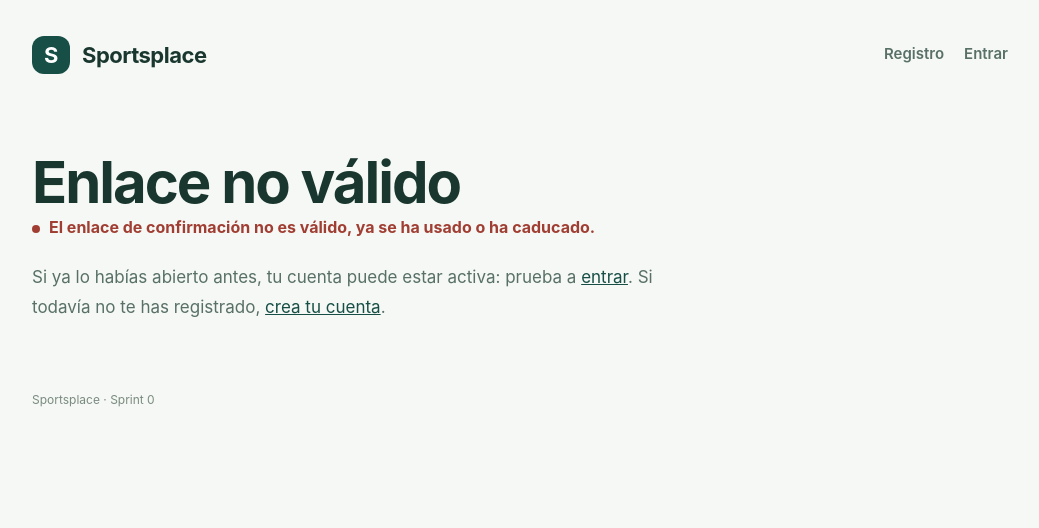
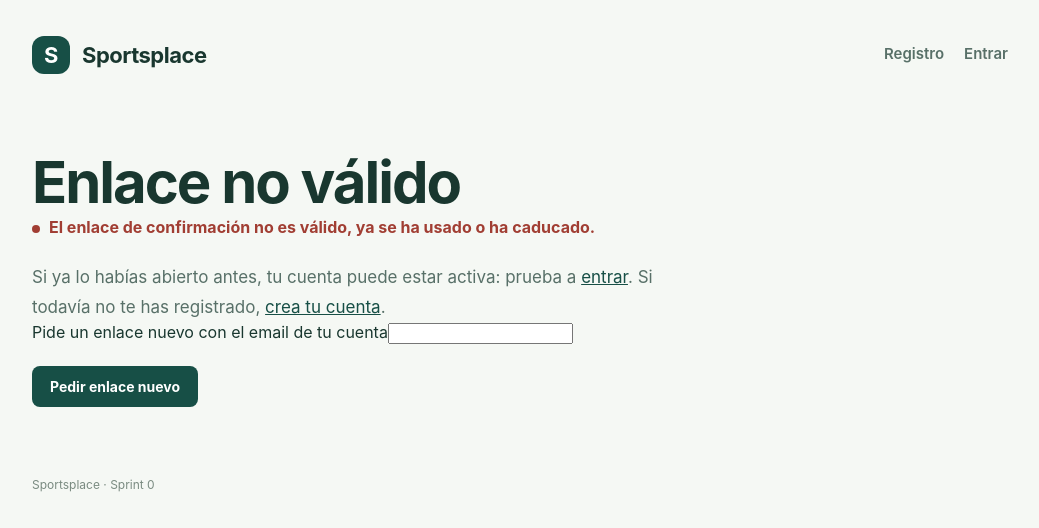
Before and after one commit to UB-ES-A4-2026/sportsplace, a React (Vite) app in the folder frontend/: page /confirmar-email in a window 1280 px wide. Shown: the top 528 px of the page, without its empty margins (120-1159 px from the left). Built offline with nearby package versions, Linux system fonts and the light colour scheme.

Commit message:
US-66: pedir un enlace de confirmación nuevo desde la pantalla de enlace no válido

```diff
--- /dev/null
+++ b/frontend/src/components/ReenviarConfirmacion.jsx
@@ -0,0 +1,67 @@
+import { useState } from 'react';
+import { api, ErrorApi } from '../api/cliente.js';
+
+const EMAIL = /^[^\s@]+@[^\s@]+\.[^\s@]+$/;
+
+// US-66: pide un enlace de confirmación nuevo (POST /api/auth/reenviar-confirmacion).
+// El servidor responde 204 aunque el email no tenga cuenta, para no revelar qué emails están registrados,
+// así que el mensaje de éxito es siempre el mismo.
+export default function ReenviarConfirmacion() {
+  const [email, setEmail] = useState('');
+  const [error, setError] = useState('');
+  const [enviando, setEnviando] = useState(false);
+  const [enviado, setEnviado] = useState(false);
+
+  async function enviar(evento) {
+    evento.preventDefault();
+    if (enviando) return;
+
+    const valor = email.trim();
+    if (valor === '') return setError('El email es obligatorio.');
+    if (!EMAIL.test(valor)) return setError('El email no es válido.');
+
+    setError('');
+    setEnviando(true);
+    try {
+      await api('/auth/reenviar-confirmacion', { method: 'POST', body: { email: valor } });
+      setEnviado(true);
+    } catch (fallo) {
+      if (!(fallo instanceof ErrorApi)) throw fallo;
+      // DATOS_INVALIDOS trae details.email; DEMASIADOS_INTENTOS, AUTH_NO_DISPONIBLE y SIN_CONEXION, su mensaje.
+      setError(fallo.details?.email ?? fallo.message);
+    } finally {
+      setEnviando(false);
+    }
+  }
+
+  if (enviado) {
+    return (
+      <p className="intro-text" role="status">
+        Si hay una cuenta pendiente con ese email, te hemos enviado un enlace nuevo. Ábrelo para confirmarla
+        (el enlace anterior ya no funciona). Mira también la carpeta de spam.
+      </p>
+    );
+  }
+
+  return (
+    <form className="formulario" onSubmit={enviar} noValidate>
+      <div className="campo">
+        <label htmlFor="reenvio-email">Pide un enlace nuevo con el email de tu cuenta</label>
+        <input
+          id="reenvio-email"
+          name="email"
+          type="email"
+          autoComplete="email"
+          value={email}
+          onChange={(evento) => { setEmail(evento.target.value); setError(''); }}
+          aria-invalid={error ? 'true' : undefined}
+          aria-describedby={error ? 'reenvio-email-error' : undefined}
+        />
+        {error && <p id="reenvio-email-error" className="campo-error" role="alert">{error}</p>}
+      </div>
+      <button type="submit" disabled={enviando}>
+        {enviando ? 'Enviando…' : 'Pedir enlace nuevo'}
+      </button>
+    </form>
+  );
+}
--- a/frontend/src/pages/ConfirmarEmailPage.jsx
+++ b/frontend/src/pages/ConfirmarEmailPage.jsx
@@ -1,6 +1,7 @@
 import { useEffect, useRef, useState } from 'react';
 import { Link, useSearchParams } from 'react-router';
 import { api, ErrorApi } from '../api/cliente.js';
+import ReenviarConfirmacion from '../components/ReenviarConfirmacion.jsx';
 
 // US-02: el email de confirmación enlaza a /confirmar-email?token_hash=...&type=email.
 // Esta página envía esos valores a POST /api/auth/confirmar. Al confirmar, la cuenta queda activa.
@@ -63,6 +64,7 @@ export default function ConfirmarEmailPage() {
             Si ya lo habías abierto antes, tu cuenta puede estar activa: prueba a <Link to="/entrar">entrar</Link>.
             Si todavía no te has registrado, <Link to="/registro">crea tu cuenta</Link>.
           </p>
+          <ReenviarConfirmacion />
         </>
       )}
 
```
